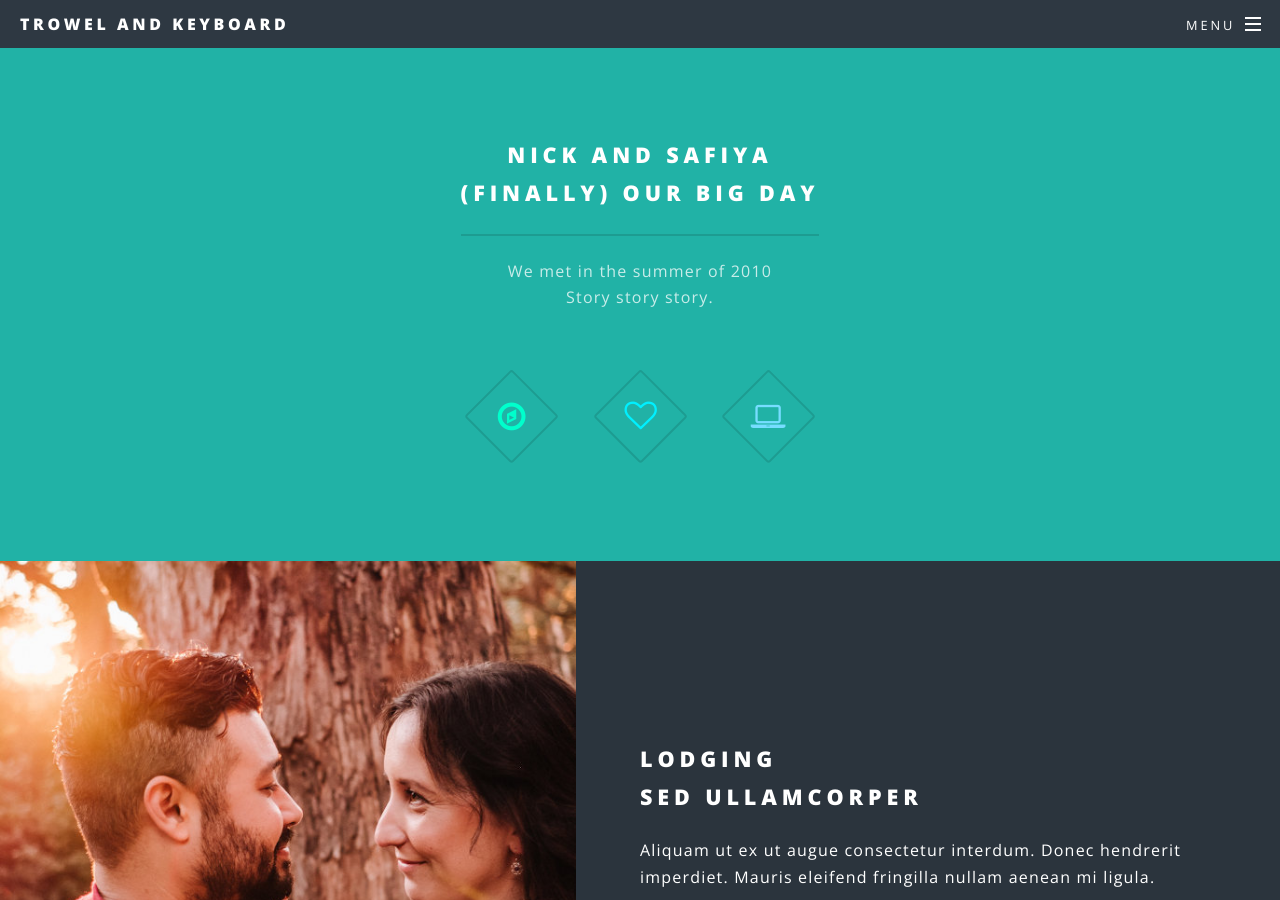
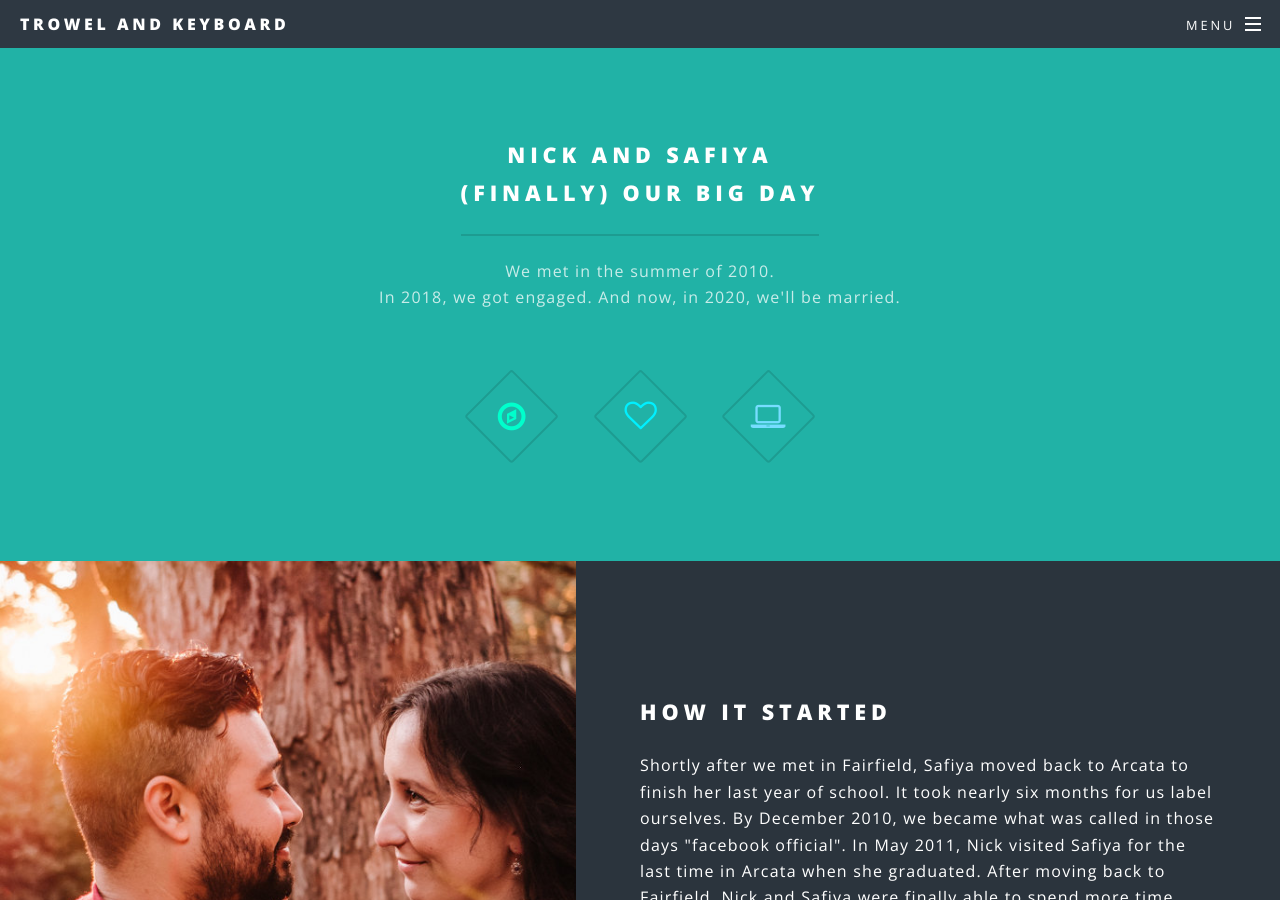
Before and after one commit to trowelandkeyboard/trowelandkeyboard.github.io, a Jekyll site: the page built from index.html, in a window 1280 px wide and 900 px high, scrolled down 860 px. Built offline with Jekyll 4.4.1, drawn with Linux system fonts in a browser that asks for light colours; some of the changed text lies outside the part shown.

Commit message:
Update index.html
Writing story sections

```diff
--- a/index.html
+++ b/index.html
@@ -18,8 +18,8 @@
 							<header class="major">
 								<h2>Nick and Safiya<br />
 								(Finally) Our Big Day</h2>
-								<p>We met in the summer of 2010<br />
-								Story story story.</p>
+								<p>We met in the summer of 2010. <br />
+								In 2018, we got engaged. And now, in 2020, we'll be married.</p>
 							</header>
 							<ul class="icons major">
 								<li><span class="icon fa-compass major style1"><span class="label">Lorem</span></span></li>
@@ -33,16 +33,23 @@
 					<section id="two" class="wrapper alt style2">
 						<section class="spotlight">
 							<div class="image"><img src="images/pic01.jpg" alt="" /></div><div class="content">
-								<h2>Lodging<br />
-								sed ullamcorper</h2>
-								<p>Aliquam ut ex ut augue consectetur interdum. Donec hendrerit imperdiet. Mauris eleifend fringilla nullam aenean mi ligula.</p>
+								<h2>How it Started<br />
+								</h2>
+								<p>Shortly after we met in Fairfield, Safiya moved back to Arcata to finish her last year of school. It took nearly six months for us label ourselves.
+								By December 2010, we became what was called in those days "facebook official". In May 2011, Nick visited Safiya for the last time in Arcata when she graduated.
+								After moving back to Fairfield, Nick and Safiya were finally able to spend more time together.</p>
 							</div>
 						</section>
 						<section class="spotlight">
 							<div class="image"><img src="images/pic02.jpg" alt="" /></div><div class="content">
-								<h2>Tortor dolore feugiat<br />
-								elementum magna</h2>
-								<p>Aliquam ut ex ut augue consectetur interdum. Donec hendrerit imperdiet. Mauris eleifend fringilla nullam aenean mi ligula.</p>
+								<h2>Over the Years<br />
+								</h2>
+								<p>We took two nice road trips, one up the west coast to Canada in 2012, and one down the coast to San Diego in 2014.
+								In 2013, we traveled to Isla Mujeres, Mexico. We've been the Northern California Rennaissance Faire every year, and even worked at the faire one year.
+								Countless trips to the Wigwam in Truckee, and it feels like a second home. Every Christmas we go to the Dicken's Fair in San Francisco.
+								Several trips to Phoenix to see my family and explore the desert. We've had our job struggles, but by 2016, we seemed to have it figured out.
+								Nick has climbed a the tech ladder and his hard work has finally paid off. Safiya spent years bouncing between archaeology field projects, and finally found a full-time job.
+								In 2019, we were able to join</p>
 							</div>
 						</section>
 						<section class="spotlight">
```
